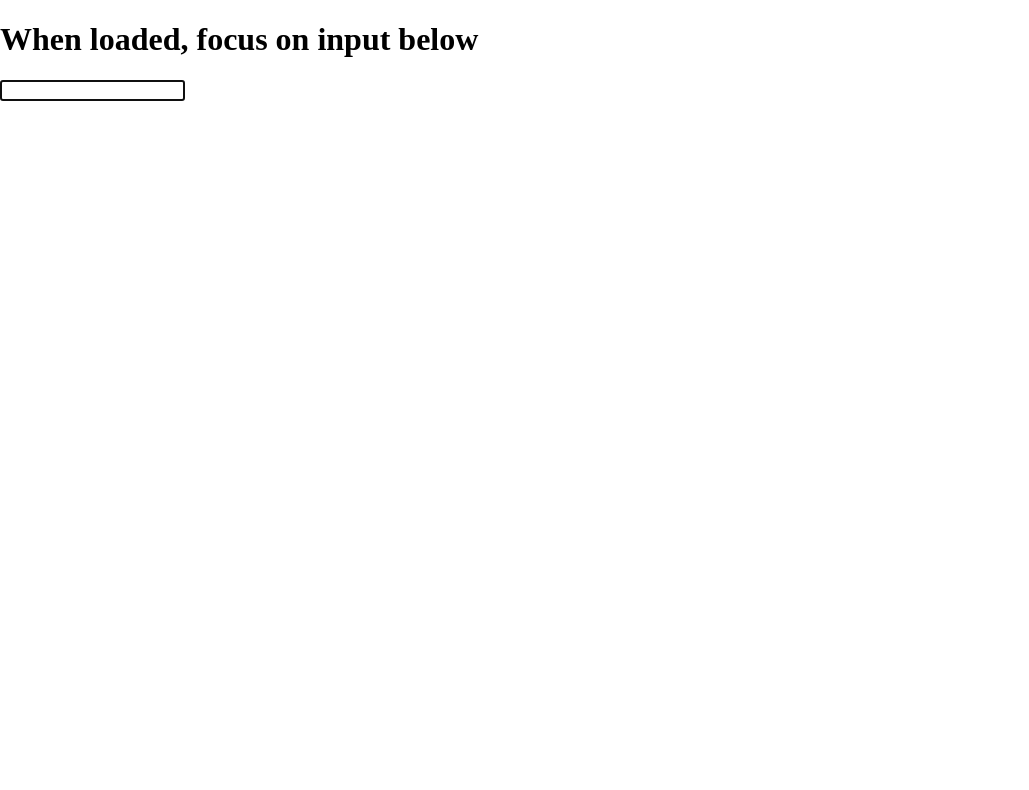
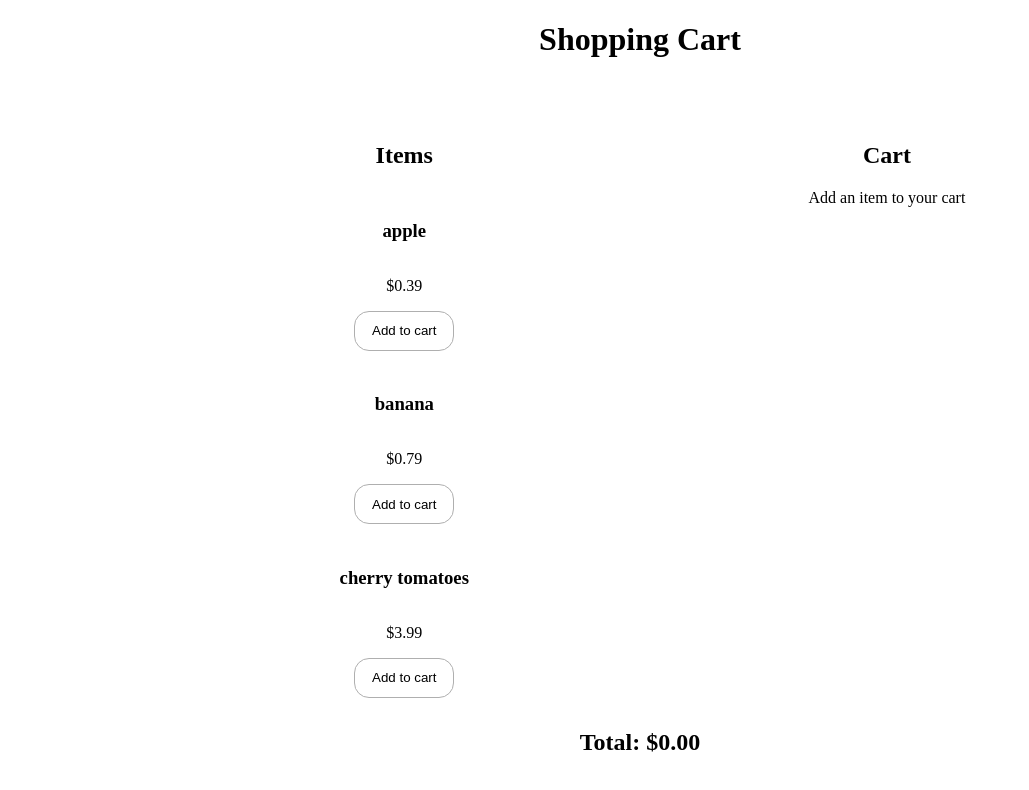
Before and after one commit to piagja/simple-react-challenges, a React (Vite) app in the folder challenges/: page / in a window 1280 px wide. Shown: the top 790 px of the page, without its empty margins (0-1029 px from the left). Built offline with nearby package versions, Linux system fonts and the light colour scheme; the HTML template or start-up script is replaced by a standard one.

Commit message:
feat: shopping cart, clear

```diff
--- a/challenges/src/App.tsx
+++ b/challenges/src/App.tsx
@@ -1,12 +1,12 @@
 import React from 'react'
 
 import './app.css'
-import InputFocus from './desafios/10-input_focus/InputFocus'
+import ShoppingCart from './desafios/11-simple_shopping_cart/ShoppingCart'
 
 const App = () => {
   return (
     <>
-      <InputFocus />
+      <ShoppingCart />
     </>
   )
 }
--- /dev/null
+++ b/challenges/src/desafios/11-simple_shopping_cart/Items.ts
@@ -0,0 +1,14 @@
+export const items = [
+  {
+    name: 'apple',
+    price: 0.39
+  },
+  {
+    name: 'banana',
+    price: 0.79
+  },
+  {
+    name: 'cherry tomatoes',
+    price: 3.99
+  }
+]
--- /dev/null
+++ b/challenges/src/desafios/11-simple_shopping_cart/ShoppingCart.tsx
@@ -0,0 +1,88 @@
+import React from 'react'
+
+import { items } from './Items'
+import './styles.css'
+
+const ShoppingCart = () => {
+  const [cart, setCart] = React.useState([])
+
+  const addToCart = (item: any[]) => {
+    const cartCopy = [...cart]
+    const itemInCart = cartCopy.find(i => item.name === i.name)
+
+    if (itemInCart) {
+      itemInCart.quantity += 1
+      setCart(cartCopy)
+    } else {
+      setCart(prevCart => [...prevCart, { ...item, quantity: 1 }] as any)
+    }
+  }
+
+  const increase = (name: string) => {
+    const cartCopy = [...cart]
+    console.log(cartCopy)
+    const item = cartCopy.find(i => i.name === name) as any
+    item.quantity += 1
+    setCart(cartCopy)
+  }
+
+  const decrease = (name: string) => {
+    let cartCopy = [...cart]
+    const item = cartCopy.find(i => i.name === name) as any
+
+    if (item.quantity > 1) {
+      item.quantity -= 1
+    } else {
+      cartCopy = cartCopy.filter(i => i.name !== name)
+    }
+
+    setCart(cartCopy)
+  }
+
+  return (
+    <div className='shopping-cart'>
+      <h1>Shopping Cart</h1>
+
+      <div className='items-cart_section'>
+        <div className='items_section'>
+          <h2>Items</h2>
+          {items.map(item => (
+            <div className='items-list'>
+              <h3>{item.name}</h3>
+              <p>${item.price}</p>
+              <button onClick={() => addToCart(item)}>Add to cart</button>
+            </div>
+          ))}
+        </div>
+        <div className='cart_section'>
+          <h2>Cart</h2>
+
+          {cart.length > 0 ? (
+            cart.map(({ name, price, quantity }) => (
+              <div className='items-list'>
+                <h3>{name}</h3>
+                <p>
+                  <button onClick={() => decrease(name)}>-</button>
+                  {quantity}
+                  <button onClick={() => increase(name)}>+</button>
+                </p>
+                <p>Subtotal: ${(quantity * price).toFixed(2)}</p>
+              </div>
+            ))
+          ) : (
+            <p>Add an item to your cart</p>
+          )}
+        </div>
+      </div>
+
+      <center>
+        <h2>
+          Total: $
+          {cart.reduce((acc, i) => acc + i.quantity * i.price, 0).toFixed(2)}
+        </h2>
+      </center>
+    </div>
+  )
+}
+
+export default ShoppingCart
--- /dev/null
+++ b/challenges/src/desafios/11-simple_shopping_cart/styles.css
@@ -0,0 +1,45 @@
+.shopping-cart {
+  height: 100%;
+  width: 100%;
+  margin: 0;
+  padding: 0;
+  box-sizing: border-box;
+}
+
+h1 {
+  text-align: center;
+}
+
+.items-list {
+  display: flex;
+  flex-direction: column;
+  align-items: center;
+  padding: 12px 25px;
+}
+
+.items-cart_section {
+  display: flex;
+  justify-content: space-evenly;
+  margin-top: 4rem;
+}
+
+.items-cart_section h2 {
+  text-align: center;
+}
+
+.items_section button,
+.cart_section button {
+  height: 40px;
+  width: 100px;
+  background: transparent;
+  border: 0.01px solid #afafaf;
+  border-radius: 15px;
+  cursor: pointer;
+  margin: 0 10px;
+}
+
+.items_section button:hover,
+.cart_section button:hover {
+  box-shadow: 1px -1px 41px -22px rgba(0, 0, 0, 0.45) inset;
+  transition: all ease-in-out 0.3s;
+}
```
